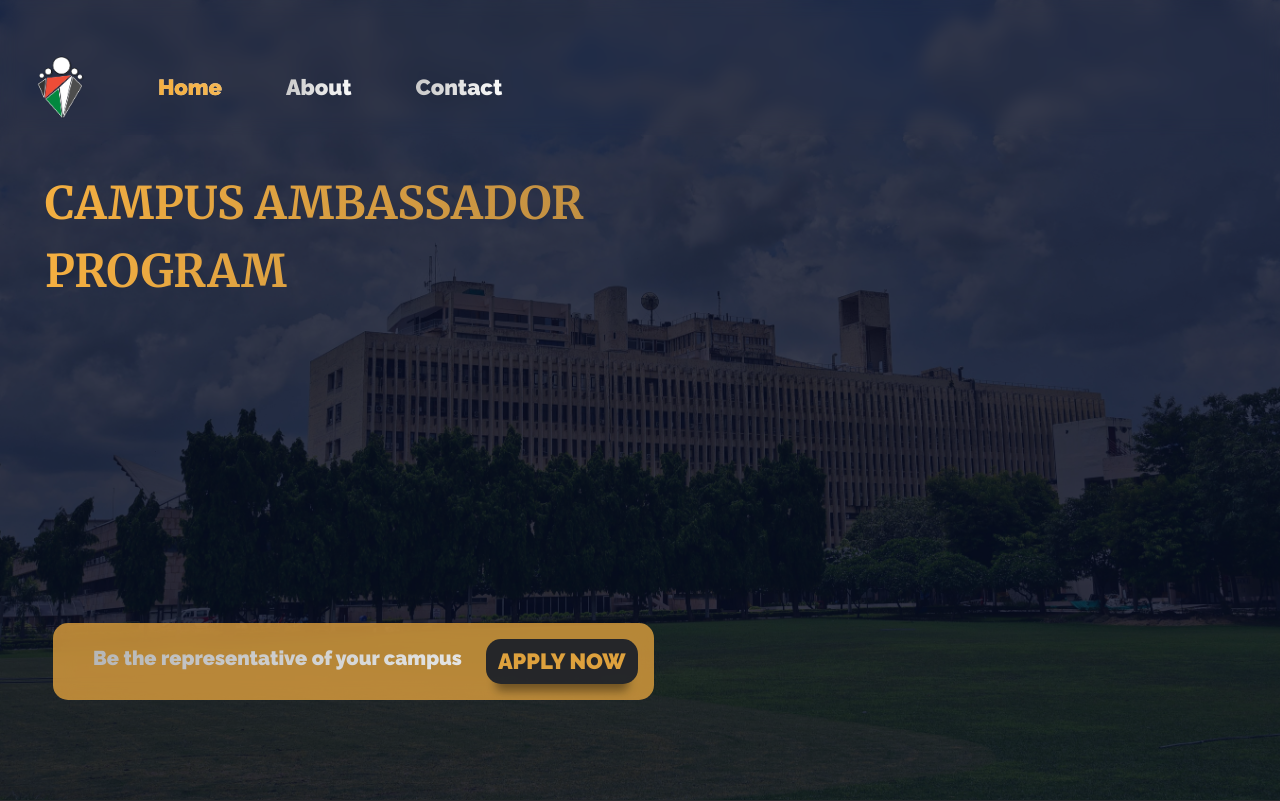
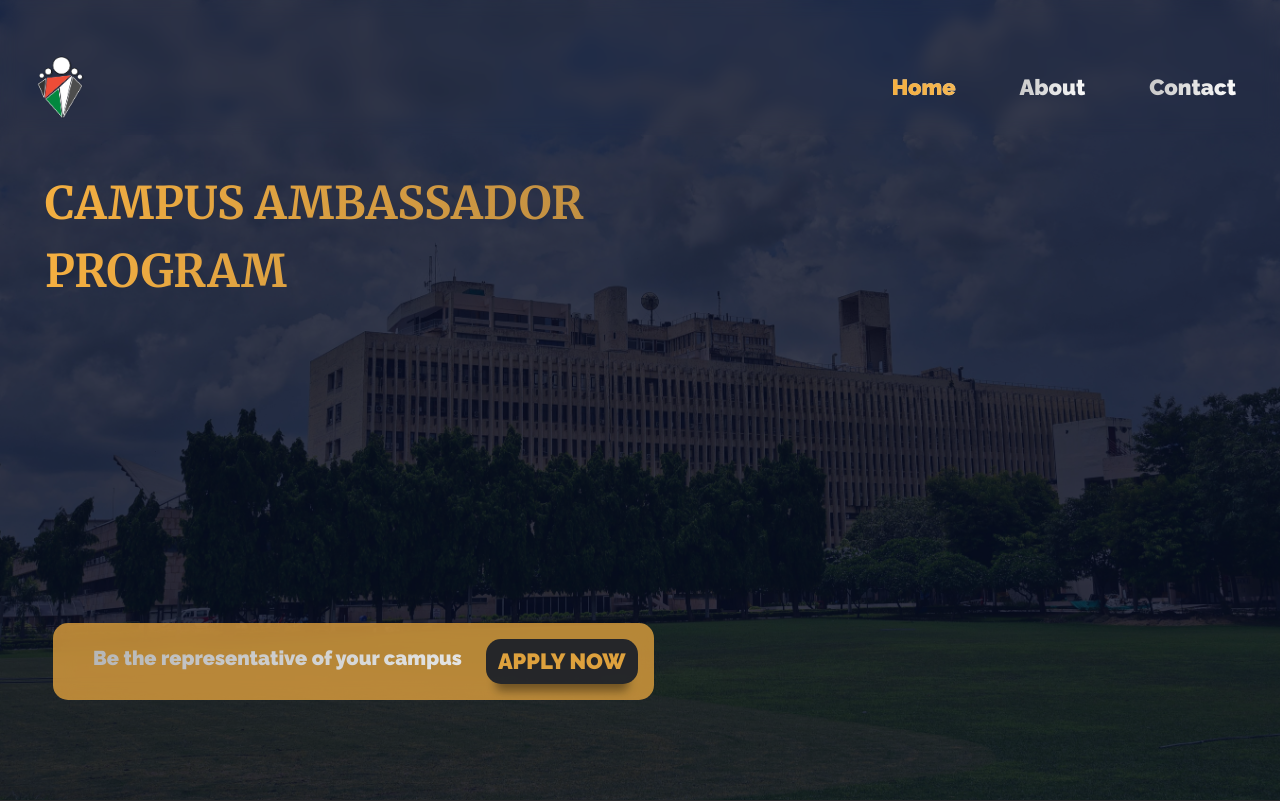
Before and after one commit to NSS-IIT-Delhi/Kaizen-23-CAP, a React (Create React App) app: page / in a window 1280 px wide. Shown: the top 801 px of the page. Built offline with nearby package versions, Linux system fonts and the light colour scheme.

Commit message:
background change

```diff
--- a/src/header/header.js
+++ b/src/header/header.js
@@ -35,7 +35,7 @@ export default function Header({id}){
     <div id={id}>
 
       <div class="bg">
-        <header class="header sticky-top animate__animated animate__fadeInDown animate__delay-1s" style={{"--animate-delay": "0.7s"}}>
+        <header class="header sticky-top animate__animated animate__fadeInDown animate__delay-1s" style={{"--animate-delay": "0.7s",  "background-color": `rgb(0,0,0,${scrolled ? 0.5 : 0})`}}>
           <nav class={`navbar navbar-expand-md navbar-fixed-top navbar-default pt-${scrolled ? 0:5}`}>
             <div class="container-fluid">
               <a class="navbar-brand px-4" href="https://www.kaizeniitd.in/"><img width={50} class="logo" alt="Kaizen" src={logo}/></a>
@@ -46,7 +46,7 @@ export default function Header({id}){
 
 
               <div class="collapse navbar-collapse float-right" id="menu">
-                  <ul class="navbar-nav">
+                  <ul class="navbar-nav ms-auto">
 
                   <li class="nav-item mx-4 hover-underline-animation">
                         <a class="nav-link">
--- a/src/header/style.css
+++ b/src/header/style.css
@@ -65,7 +65,7 @@ body {
   background-color: transparent;
   -webkit-backdrop-filter: blur(8px);
   backdrop-filter: blur(8px);
-
+  transition: all 0.4s ease-in-out;
   width:100%;
   position:fixed;
   top:0px;
```
